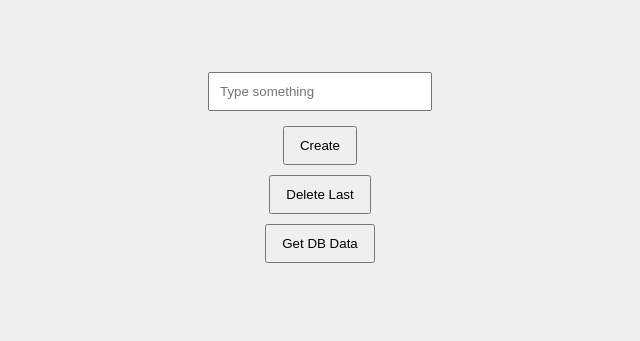
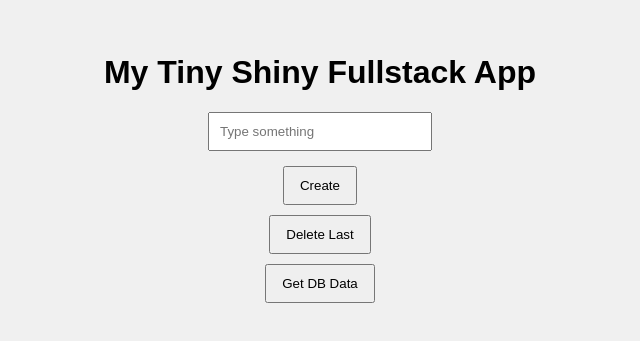
Before and after one commit to Sadullah-TANRIKULU/my-tiny-fullstack-app, a website: page frontend/index.html in a window 1280 px wide. Shown: the part 225-566 px from the top of the page, without its empty margins (320-960 px from the left). Drawn offline with nearby package versions, Linux system fonts and the light colour scheme; no server answers.

Commit message:
h1 added

```diff
--- a/frontend/index.html
+++ b/frontend/index.html
@@ -27,6 +27,7 @@
     </style>
   </head>
   <body>
+    <h1>My Tiny Shiny Fullstack App</h1>
     <input id="input" placeholder="Type something" />
     <button onclick="create()">Create</button>
     <button onclick="remove()">Delete Last</button>
```
